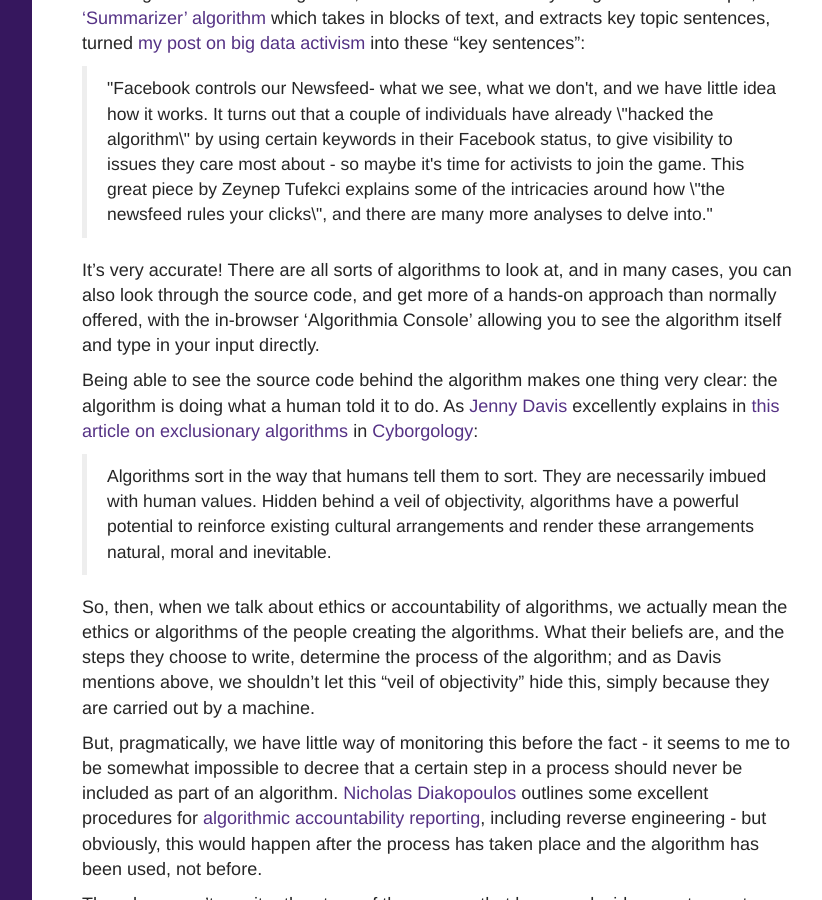
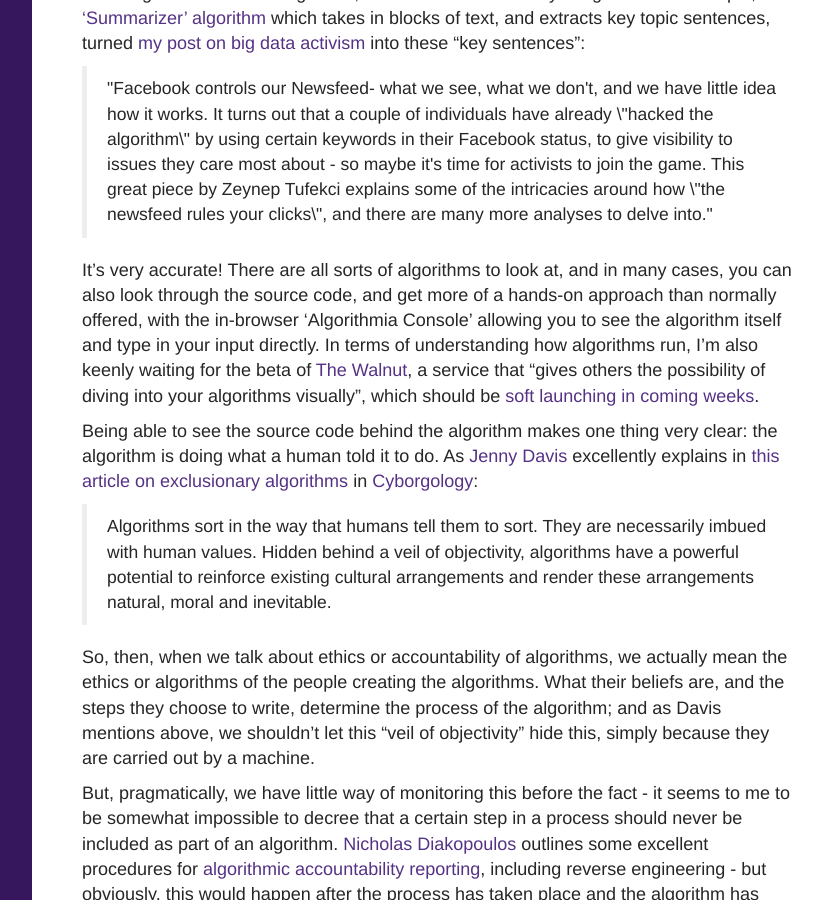
Before and after one commit to zararah/zararah.net, a Jekyll site: the page built from _posts/2015/2015-06-14-understanding-algorithms.md, in a window 1280 px wide and 900 px high, scrolled down 1724 px. Shown: the whole window, without its empty margins (358-1180 px from the left). Built offline with Jekyll 4.4.1, drawn with Linux system fonts in a browser that asks for light colours; Markdown is read by kramdown in place of the engine named in the settings.

Commit message:
Add link to the walnut

```diff
--- a/_posts/2015/2015-06-14-understanding-algorithms.md
+++ b/_posts/2015/2015-06-14-understanding-algorithms.md
@@ -34,7 +34,7 @@
 
 <blockquote>"Facebook controls our Newsfeed- what we see, what we don't, and we have little idea how it works. It turns out that a couple of individuals have already \"hacked the algorithm\" by using certain keywords in their Facebook status, to give visibility to issues they care most about - so maybe it's time for activists to join the game. This great piece by Zeynep Tufekci explains some of the intricacies around how \"the newsfeed rules your clicks\", and there are many more analyses to delve into."</blockquote>
 
-It's very accurate! There are all sorts of algorithms to look at, and in many cases, you can also look through the source code, and get more of a hands-on approach than normally offered, with the in-browser 'Algorithmia Console' allowing you to see the algorithm itself and type in your input directly.
+It's very accurate! There are all sorts of algorithms to look at, and in many cases, you can also look through the source code, and get more of a hands-on approach than normally offered, with the in-browser 'Algorithmia Console' allowing you to see the algorithm itself and type in your input directly. In terms of understanding how algorithms run, I'm also keenly waiting for the beta of [The Walnut](https://thewalnut.io/), a service that "gives others the possibility of diving into your algorithms visually", which should be [soft launching in coming weeks](https://twitter.com/thewalnutio/status/607996117616312321).
 
 Being able to see the source code behind the algorithm makes one thing very clear: the algorithm is doing what a human told it to do. As [Jenny Davis](http://thesocietypages.org/cyborgology/author/jennydavis/) excellently explains in [this article on exclusionary algorithms](http://thesocietypages.org/cyborgology/2015/03/24/insidious-algorithms-jobalines-voice-analyzer/) in [Cyborgology](http://thesocietypages.org/cyborgology/about/):
 
```
